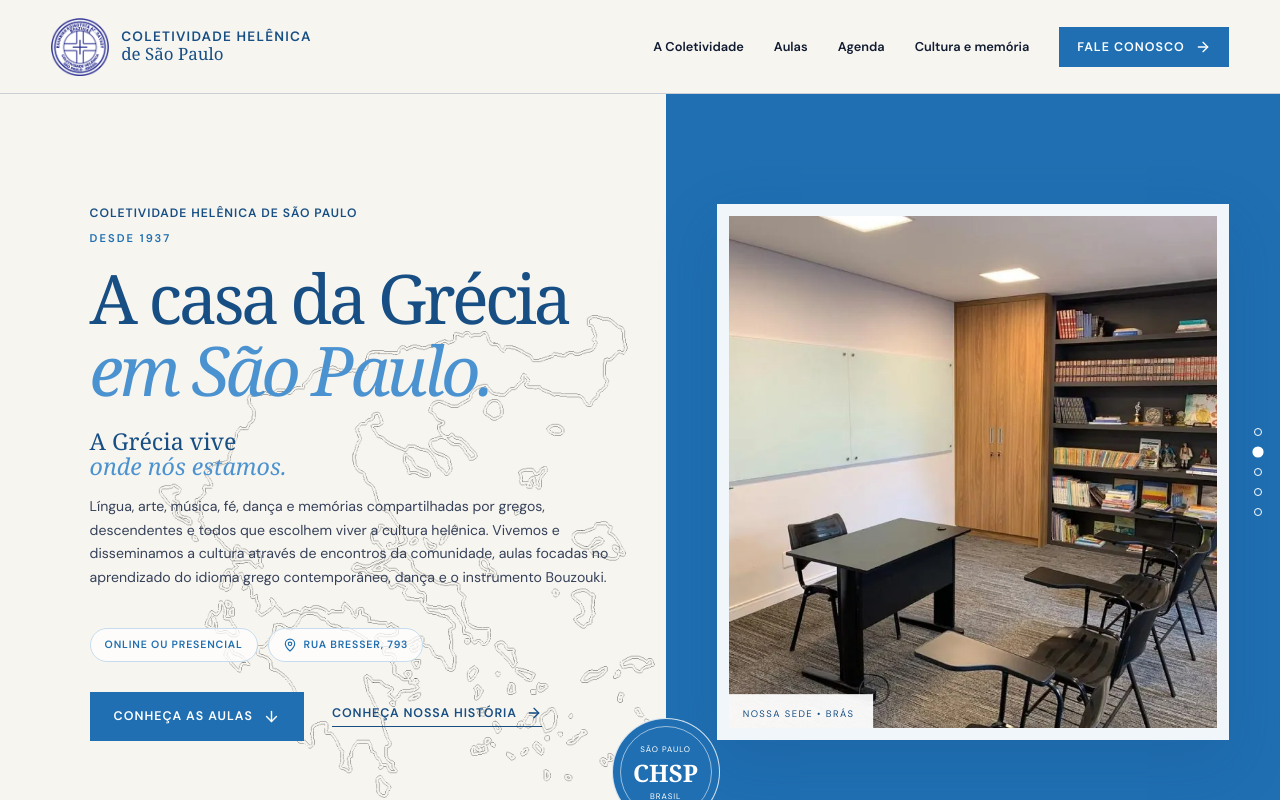
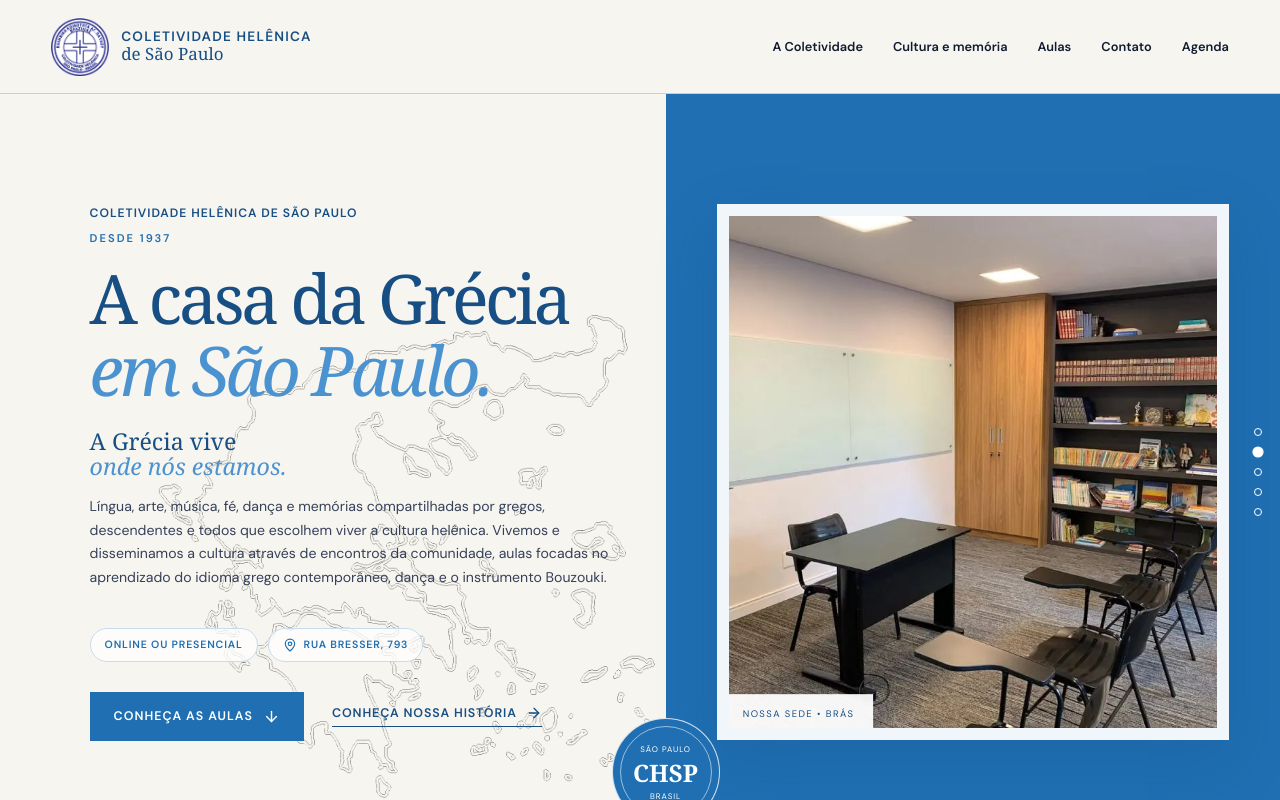
Before and after one commit to Th3Unforg1ven/coletividade-helenica-sp-preview, a React (Vite) app: page / in a window 1280 px wide. Shown: the top 800 px of the page. Built offline with nearby package versions, Linux system fonts and the light colour scheme; a web font is replaced by a local one.

Commit message:
Reorganizar navegação principal

```diff
--- a/src/App.jsx
+++ b/src/App.jsx
@@ -82,8 +82,7 @@ function Header() {
     <Brand />
     <button type="button" className="menu-toggle" onClick={() => setOpen(!open)} aria-label={open ? 'Fechar menu' : 'Abrir menu'} aria-expanded={open} aria-controls="main-navigation">{open ? <X /> : <Menu />}</button>
     <nav id="main-navigation" className={open ? 'nav is-open' : 'nav'} onClick={() => setOpen(false)} aria-label="Navegação principal">
-      <Link to="/coletividade">A Coletividade</Link><Link to="/aulas">Aulas</Link><Link to="/agenda">Agenda</Link><Link to="/cultura">Cultura e memória</Link>
-      <a className="button button--small" href={WA} target="_blank" rel="noreferrer">Fale conosco <ArrowRight size={16}/></a>
+      <Link to="/coletividade">A Coletividade</Link><Link to="/cultura">Cultura e memória</Link><Link to="/aulas">Aulas</Link><Link to="/contato">Contato</Link><Link to="/agenda">Agenda</Link>
     </nav>
   </header>
 }
```
